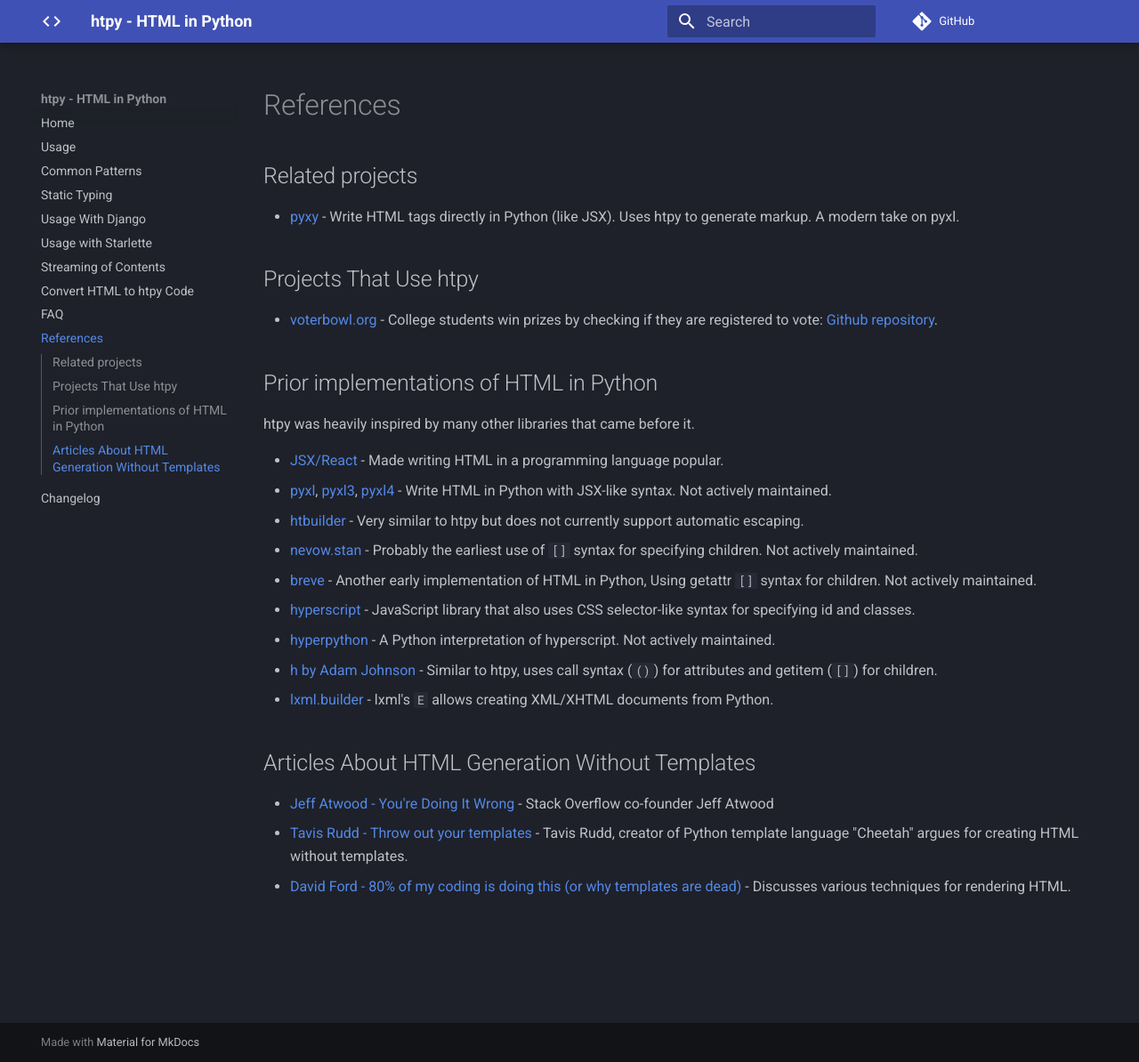
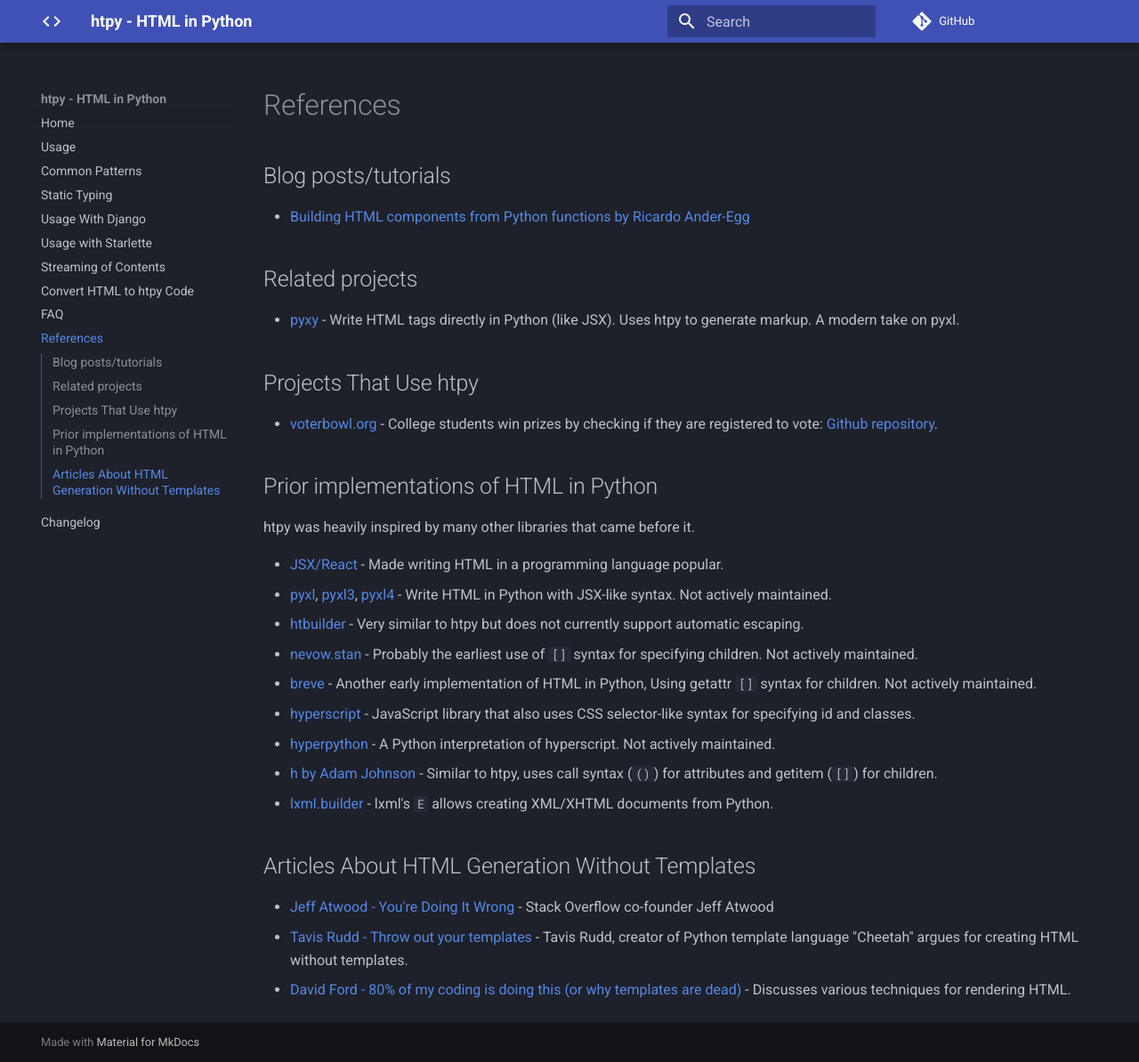
Before and after one commit to pelme/htpy, an MkDocs documentation site: the page built from docs/references.md, in a window 1280 px wide and 1194 px high. Shown: the whole window at 89% size. Built offline with MkDocs 1.6.1 and Material for MkDocs 9.7.7, drawn with Linux system fonts in a browser that asks for light colours; comment, search, counter and statistics services are not loaded.

Commit message:
Link to Ricardo Ander-Egg's blog post.

```diff
--- a/docs/references.md
+++ b/docs/references.md
@@ -1,4 +1,7 @@
 # References
+
+## Blog posts/tutorials
+- [Building HTML components from Python functions by Ricardo Ander-Egg](https://ricardoanderegg.com/posts/python-build-html-components-lxml/)
 
 ## Related projects
 
```
